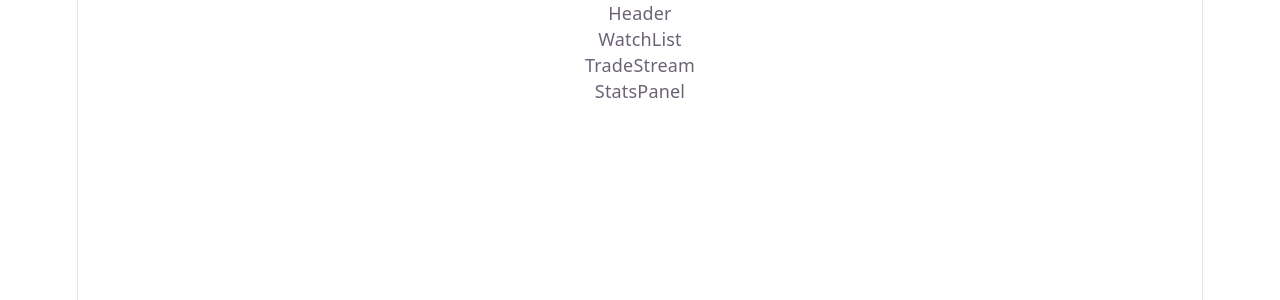
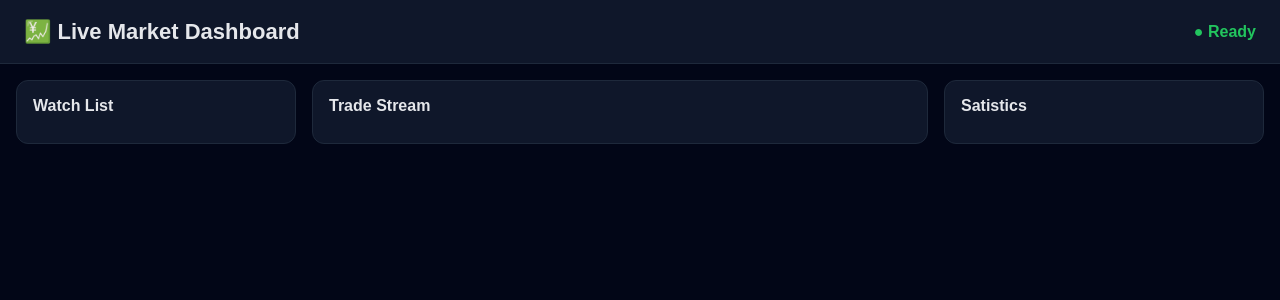
Before and after one commit to Pori-chan/market-realtime-dashboard, a React (Vite) app: page / in a window 1280 px wide. Shown: the top 300 px of the page. Built offline with nearby package versions, Linux system fonts and the light colour scheme.

Commit message:
ダッシュボードのグリッドレイアウト

```diff
--- a/src/App.tsx
+++ b/src/App.tsx
@@ -8,7 +8,7 @@ function App(){
     <>
       <Header />
 
-      <main>
+      <main className="dashboard">
         <WatchList/>
         <TradeStream/>
         <StatsPanel/>
--- a/src/components/Header.tsx
+++ b/src/components/Header.tsx
@@ -1,3 +1,8 @@
 export function Header() {
-  return <div>Header</div>;
+    return (
+        <header className="header">
+            <h1>💹 Live Market Dashboard</h1>
+            <div className="status">● Ready</div>
+        </header>
+    );
 }
--- a/src/components/StatsPanel.tsx
+++ b/src/components/StatsPanel.tsx
@@ -1,3 +1,7 @@
 export function StatsPanel() {
-  return <div>StatsPanel</div>;
+    return (
+        <section className="panel">
+            <h2>Satistics</h2>
+        </section>
+    );
 }
--- a/src/components/TradeStream.tsx
+++ b/src/components/TradeStream.tsx
@@ -1,3 +1,7 @@
 export function TradeStream() {
-  return <div>TradeStream</div>;
+    return (
+        <section className="panel">
+            <h2>Trade Stream</h2>
+        </section>
+    )
 }
--- a/src/components/WatchList.tsx
+++ b/src/components/WatchList.tsx
@@ -1,3 +1,7 @@
 export function WatchList() {
-  return <div>WatchList</div>;
+  return (
+    <section className="panel">
+      <h2>Watch List</h2>
+    </section>
+  );
 }
--- a/src/index.css
+++ b/src/index.css
@@ -1,111 +1,51 @@
-:root {
-  --text: #6b6375;
-  --text-h: #08060d;
-  --bg: #fff;
-  --border: #e5e4e7;
-  --code-bg: #f4f3ec;
-  --accent: #aa3bff;
-  --accent-bg: rgba(170, 59, 255, 0.1);
-  --accent-border: rgba(170, 59, 255, 0.5);
-  --social-bg: rgba(244, 243, 236, 0.5);
-  --shadow:
-    rgba(0, 0, 0, 0.1) 0 10px 15px -3px, rgba(0, 0, 0, 0.05) 0 4px 6px -2px;
-
-  --sans: system-ui, 'Segoe UI', Roboto, sans-serif;
-  --heading: system-ui, 'Segoe UI', Roboto, sans-serif;
-  --mono: ui-monospace, Consolas, monospace;
-
-  font: 18px/145% var(--sans);
-  letter-spacing: 0.18px;
-  color-scheme: light dark;
-  color: var(--text);
-  background: var(--bg);
-  font-synthesis: none;
-  text-rendering: optimizeLegibility;
-  -webkit-font-smoothing: antialiased;
-  -moz-osx-font-smoothing: grayscale;
-
-  @media (max-width: 1024px) {
-    font-size: 16px;
-  }
-}
-
-@media (prefers-color-scheme: dark) {
-  :root {
-    --text: #9ca3af;
-    --text-h: #f3f4f6;
-    --bg: #16171d;
-    --border: #2e303a;
-    --code-bg: #1f2028;
-    --accent: #c084fc;
-    --accent-bg: rgba(192, 132, 252, 0.15);
-    --accent-border: rgba(192, 132, 252, 0.5);
-    --social-bg: rgba(47, 48, 58, 0.5);
-    --shadow:
-      rgba(0, 0, 0, 0.4) 0 10px 15px -3px, rgba(0, 0, 0, 0.25) 0 4px 6px -2px;
-  }
-
-  #social .button-icon {
-    filter: invert(1) brightness(2);
-  }
-}
-
-#root {
-  width: 1126px;
-  max-width: 100%;
-  margin: 0 auto;
-  text-align: center;
-  border-inline: 1px solid var(--border);
-  min-height: 100svh;
-  display: flex;
-  flex-direction: column;
+* {
   box-sizing: border-box;
 }
 
 body {
   margin: 0;
+  background: #020617;
+  color: #e5e7eb;
+  font-family: Arial, sans-serif;
 }
 
-h1,
-h2 {
-  font-family: var(--heading);
-  font-weight: 500;
-  color: var(--text-h);
+.header {
+  height: 64px;
+  padding: 0 24px;
+  display: flex;
+  align-items: center;
+  justify-content: space-between;
+  border-bottom: 1px solid #1e293b;
+  background: #0f172a;
 }
 
-h1 {
-  font-size: 56px;
-  letter-spacing: -1.68px;
-  margin: 32px 0;
-  @media (max-width: 1024px) {
-    font-size: 36px;
-    margin: 20px 0;
-  }
-}
-h2 {
-  font-size: 24px;
-  line-height: 118%;
-  letter-spacing: -0.24px;
-  margin: 0 0 8px;
-  @media (max-width: 1024px) {
-    font-size: 20px;
-  }
-}
-p {
+.header h1 {
   margin: 0;
+  font-size: 22px;
 }
 
-code,
-.counter {
-  font-family: var(--mono);
-  display: inline-flex;
-  border-radius: 4px;
-  color: var(--text-h);
+.status {
+  color: #22c55e;
+  font-weight: bold;
 }
 
-code {
-  font-size: 15px;
-  line-height: 135%;
-  padding: 4px 8px;
-  background: var(--code-bg);
+.dashboard {
+  height: calc(100vh-64px);
+  display: grid;
+  grid-template-columns: 280px 1fr 320px;
+  gap: 16px;
+  padding: 16px;
 }
+
+.panel {
+  border: 1px solid #1e293b;
+  border-radius: 12px;
+  background: #0f172a;
+  padding: 16px;
+  overflow: hidden;
+}
+
+.panel h2 {
+  margin: 0 0 12px;
+  font-size: 16px;
+}
```
